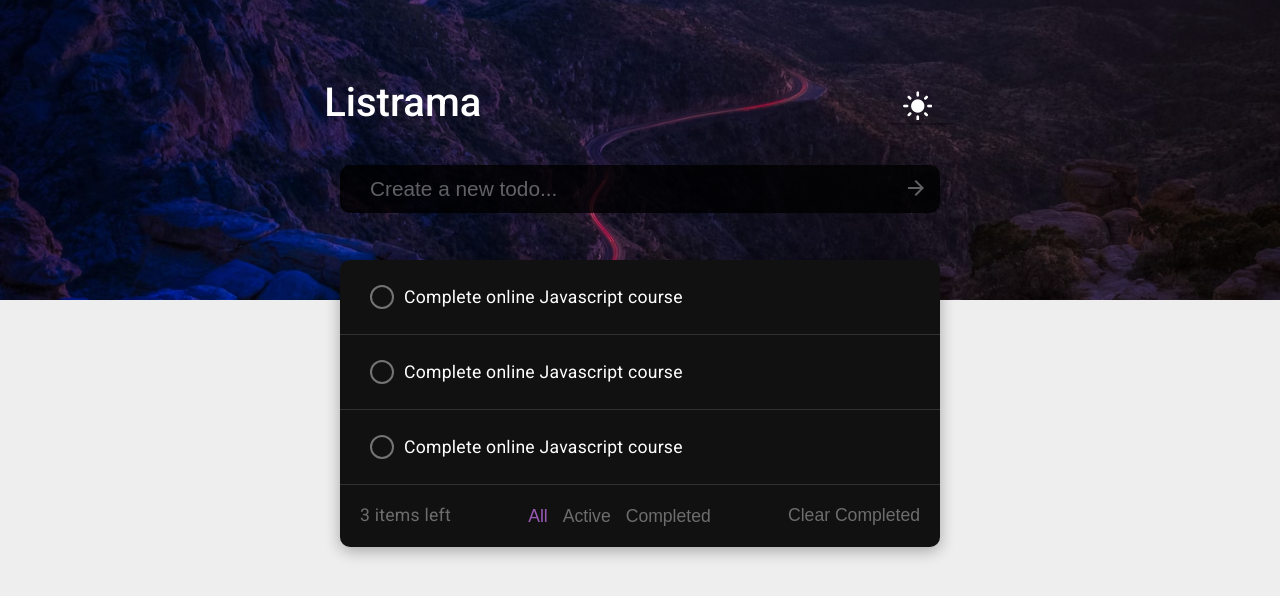
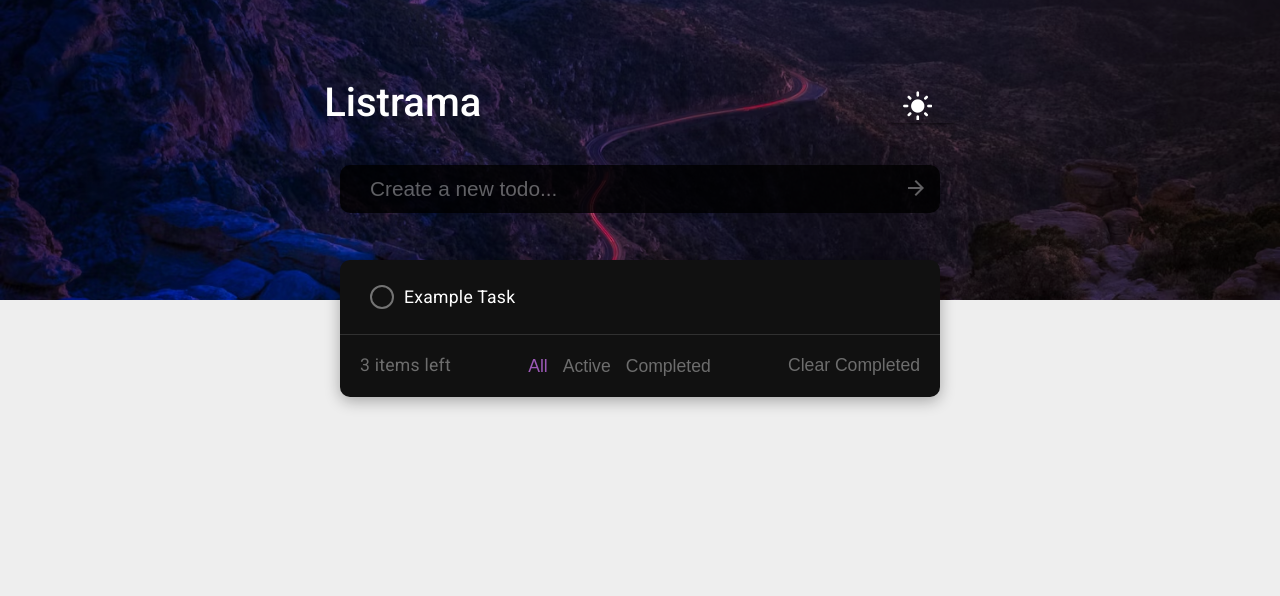
Before and after one commit to RodriguesGS/Listrama, an Angular app: page / in a window 1280 px wide. Shown: the top 596 px of the page. Built offline with nearby package versions, Linux system fonts and the light colour scheme.

Commit message:
feat: add todo logic

```diff
--- a/src/app/components/header/header.component.html
+++ b/src/app/components/header/header.component.html
@@ -3,12 +3,21 @@
     <div class="content">
         <div class="content-header">
             <h1 class="header-title">Listrama</h1>
-            <button mat-raised-button class="theme-btn"><mat-icon class="theme">light_mode</mat-icon></button>
+            <button mat-raised-button class="theme-btn">
+                <mat-icon class="theme">light_mode</mat-icon>
+            </button>
         </div>
 
         <div class="todo-input">
-            <input type="text" name="" id="" placeholder="Create a new todo...">
-            <button class="todo-btn"><mat-icon class="todo-icon">arrow_forward</mat-icon></button>
+            <input
+                type="text"
+                [(ngModel)]="newTask"
+                placeholder="Create a new todo..."
+                (keydown.enter)="addTask()"
+            >
+            <button class="todo-btn" (click)="addTask()">
+                <mat-icon class="todo-icon">arrow_forward</mat-icon>
+            </button>
         </div>
     </div>
 </div>
--- a/src/app/components/header/header.component.ts
+++ b/src/app/components/header/header.component.ts
@@ -2,14 +2,37 @@ import { Component } from '@angular/core';
 import { MatIconModule } from '@angular/material/icon';
 import { MatButtonModule } from '@angular/material/button';
 import { CommonModule } from '@angular/common';
+import { TaskService } from '../../task.service';
+import { FormsModule } from '@angular/forms';
+
+interface Task {
+  id: number;
+  text: string;
+  completed: boolean;
+}
 
 @Component({
   selector: 'app-header',
   standalone: true,
-  imports: [ MatIconModule, MatButtonModule, CommonModule ],
+  imports: [ MatIconModule, MatButtonModule, CommonModule, FormsModule ],
   templateUrl: './header.component.html',
   styleUrl: './header.component.scss'
 })
 export class HeaderComponent {
+  newTask = '';
 
+  constructor(private taskService: TaskService) {}
+
+  addTask(): void {
+    if (this.newTask.trim()) {
+      const task: Task = {
+        id: Date.now(),
+        text: this.newTask.trim(),
+        completed: false
+      };
+
+      this.taskService.addTask(task);
+      this.newTask = '';
+    }
+  }
 }
--- a/src/app/components/todo/todo.component.html
+++ b/src/app/components/todo/todo.component.html
@@ -1,33 +1,14 @@
 <div class="container">
     <ul class="list">
-        <li class="list-item">
+        <li class="list-item" *ngFor="let task of tasks">
             <div class="checkbox-wrapper">
-                <input type="checkbox">
-                <label>Complete online Javascript course</label>
+                <input type="checkbox" [checked]="task.completed" [id]="'task-' + task.id">
+                <label [for]="'task-' + task.id">{{ task.text }}</label>
             </div>
             <div class="btn-todo">
-                <mat-icon class="action">close</mat-icon>
+                <mat-icon class="action" (click)="deleteTask(task)">close</mat-icon>
             </div>
         </li>
-        <li class="list-item">
-            <div class="checkbox-wrapper">
-                <input type="checkbox">
-                <label>Complete online Javascript course</label>
-            </div>
-            <div class="btn-todo">
-                <mat-icon class="action">close</mat-icon>
-            </div>
-        </li>
-        <li class="list-item">
-            <div class="checkbox-wrapper">
-                <input type="checkbox">
-                <label>Complete online Javascript course</label>
-            </div>
-            <div class="btn-todo">
-                <mat-icon class="action">close</mat-icon>
-            </div>
-        </li>
-
         <app-data-items/>
     </ul>
 </div>
--- a/src/app/components/todo/todo.component.ts
+++ b/src/app/components/todo/todo.component.ts
@@ -1,14 +1,44 @@
-import { Component } from '@angular/core';
+import { Component, OnInit } from '@angular/core';
 import { MatIconModule } from '@angular/material/icon';
 import { DataItemsComponent } from "../data-items/data-items.component";
+import { CommonModule } from '@angular/common';
+import { TaskService } from '../../task.service';
 
+interface Task {
+  id: number;
+  text: string;
+  completed: boolean;
+}
 @Component({
   selector: 'app-todo',
   standalone: true,
-  imports: [MatIconModule, DataItemsComponent],
+  imports: [ MatIconModule, DataItemsComponent, CommonModule ],
   templateUrl: './todo.component.html',
   styleUrl: './todo.component.scss'
 })
-export class TodoComponent {
+export class TodoComponent implements OnInit {
+  tasks: Task[] = [];
 
+  constructor(private taskService: TaskService) {}
+
+  ngOnInit(): void {
+    this.taskService.tasks$.subscribe(tasks => this.tasks = tasks);
+    this.addExample();
+  }
+
+  deleteTask(task: Task):void {
+    this.taskService.deleteTask(task.id);
+  }
+
+  addExample(): void {
+    if (this.tasks.length === 0) {
+      const taskExample: Task = {
+        id: Date.now(),
+        text: 'Example Task',
+        completed: false
+      }
+
+      this.taskService.addTask(taskExample);
+    }
+  }
 }
--- /dev/null
+++ b/src/app/task.service.ts
@@ -0,0 +1,37 @@
+import { Injectable } from '@angular/core';
+import { BehaviorSubject } from 'rxjs';
+
+interface Task {
+  id: number;
+  text: string;
+  completed: boolean;
+}
+
+@Injectable({
+  providedIn: 'root'
+})
+export class TaskService {
+  private taskSubject = new BehaviorSubject<Task[]>(this.loadTasks());
+  tasks$ = this.taskSubject.asObservable();
+
+  addTask(task: Task):void {
+    const tasks = this.taskSubject.getValue();
+    tasks.push(task);
+    this.saveTasks(tasks)
+  }
+
+  deleteTask(id: number): void {
+    const tasks = this.taskSubject.getValue().filter(t => t.id !== id);
+    this.saveTasks(tasks);
+  }
+
+  private loadTasks(): Task[] {
+    const tasksSaved = localStorage.getItem('tasks');
+    return tasksSaved ? JSON.parse(tasksSaved) : [];
+  }
+
+  private saveTasks(tasks: Task[]): void {
+    localStorage.setItem('tasks', JSON.stringify(tasks));
+    this.taskSubject.next(tasks);
+  }
+}
```
Also changed, not shown: 1 other file (tests, documents, lock files or other folders).
